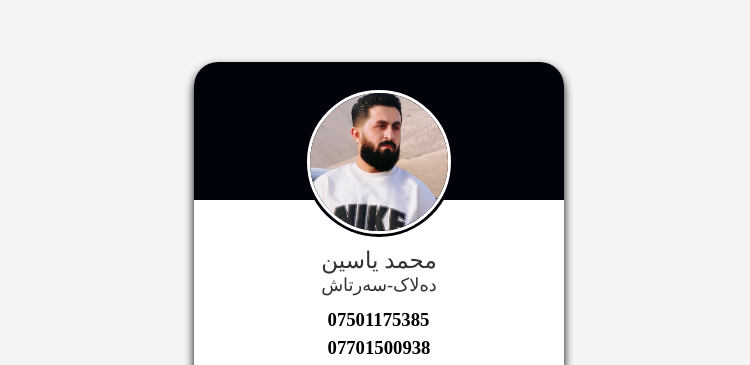
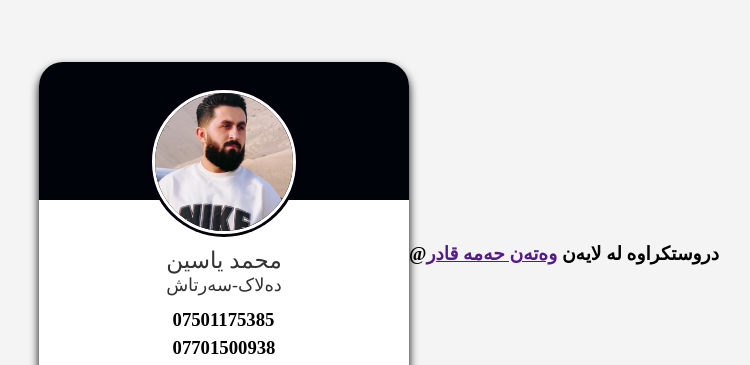
Before and after one commit to watann/hama, a plain HTML site: page index.html in a window 1280 px wide. Shown: the part 146-511 px from the top of the page, without its empty margins (261-1011 px from the left). Drawn offline with nearby package versions, Linux system fonts and the light colour scheme.

Commit message:
Update index.html

```diff
--- a/index.html
+++ b/index.html
@@ -31,5 +31,8 @@
 
 
     </div>
+    <div class="foot">
+    <h3>@دروستکراوە لە لایەن <a href="">وەتەن حەمە قادر</a></h3>
+   </div>
 </body>
 </html>
```
